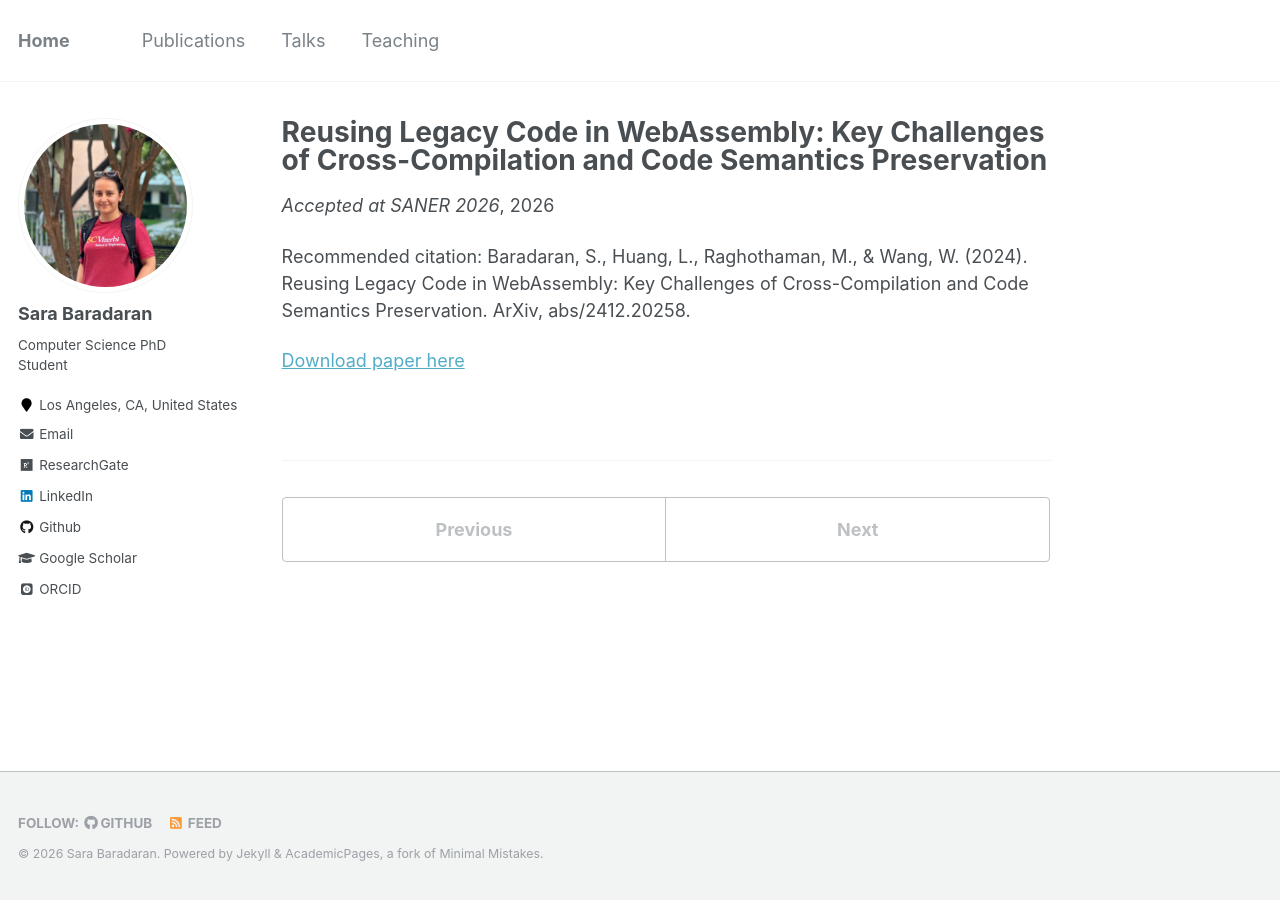
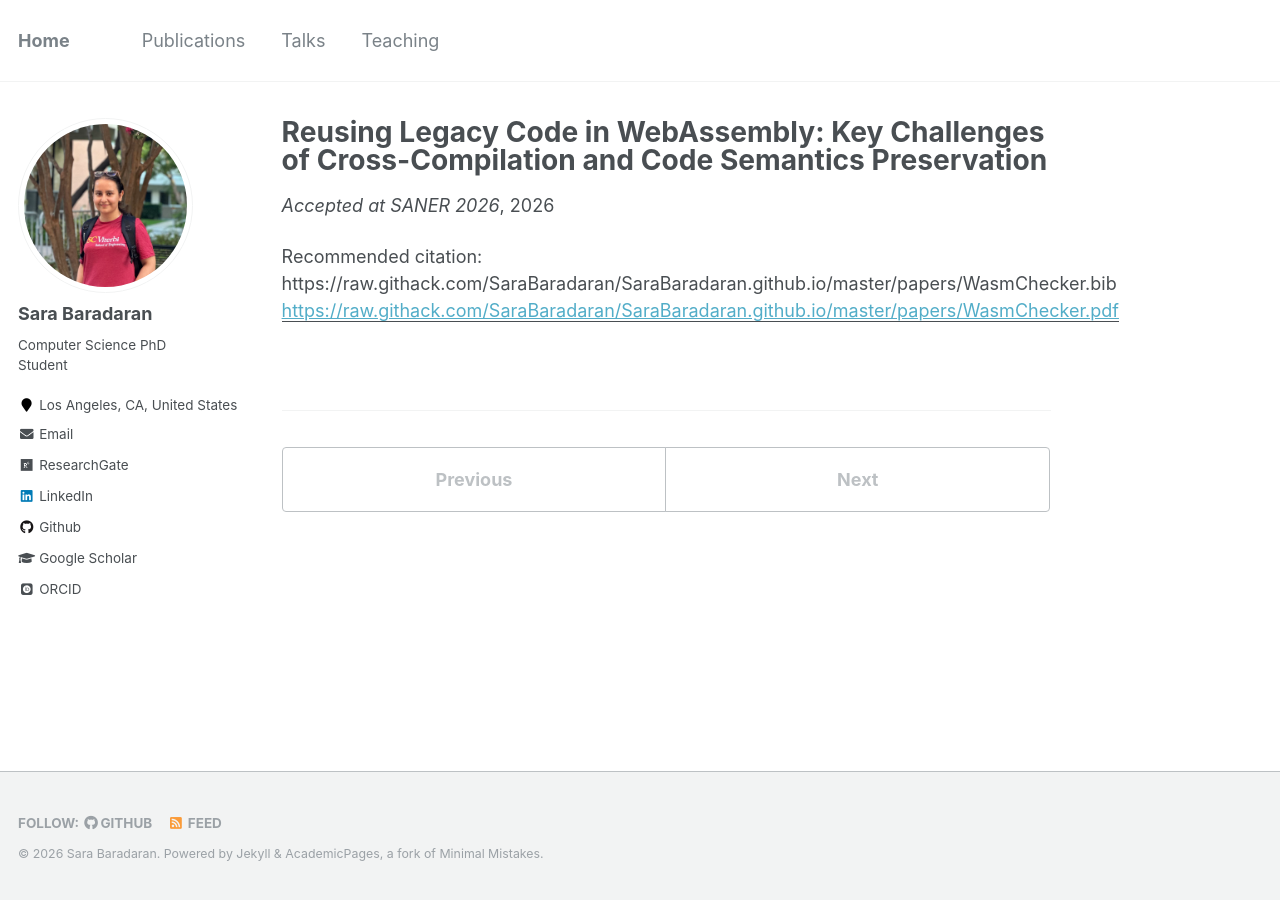
Before and after one commit to SaraBaradaran/SaraBaradaran.github.io, a Jekyll site: the page built from _publications/WasmChecker.md, in a window 1280 px wide. Built offline with Jekyll 4.4.1, drawn with Linux system fonts in a browser that asks for light colours; some web fonts are replaced.

Commit message:
Update WasmChecker.md

```diff
--- a/_publications/WasmChecker.md
+++ b/_publications/WasmChecker.md
@@ -4,9 +4,7 @@ collection: publications
 excerpt: 'In this paper, we inquire (1) what challenges arise when cross-compiling a high-level language codebase into WebAssembly and (2) how faithfully WebAssembly compilers preserve code semantics in this new binary.'
 date: 2026-10-10
 venue: 'Accepted at SANER 2026'
-
-citation: 'Baradaran, S., Huang, L., Raghothaman, M., & Wang, W. (2024). Reusing Legacy Code in WebAssembly: Key Challenges of Cross-Compilation and Code Semantics Preservation. ArXiv, abs/2412.20258.'
-
+image: 'https://raw.githubusercontent.com/SaraBaradaran/SaraBaradaran.github.io/main/WasmChecker.png'
+citation: 'https://raw.githack.com/SaraBaradaran/SaraBaradaran.github.io/master/papers/WasmChecker.bib'
+paperurl: 'https://raw.githack.com/SaraBaradaran/SaraBaradaran.github.io/master/papers/WasmChecker.pdf'
 ---
-
-[Download paper here](https://raw.githack.com/SaraBaradaran/SaraBaradaran.github.io/master/papers/WasmChecker.pdf)
```
